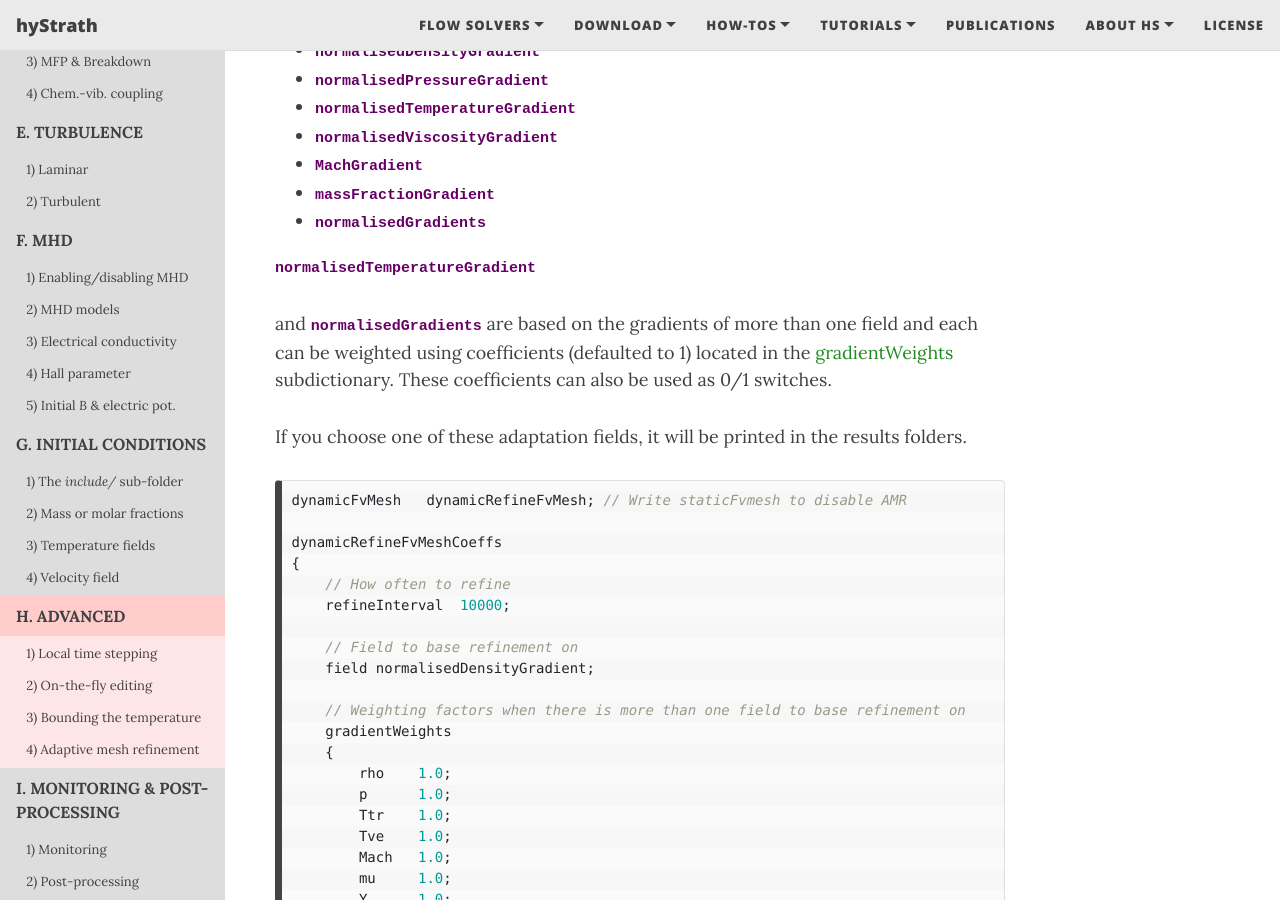
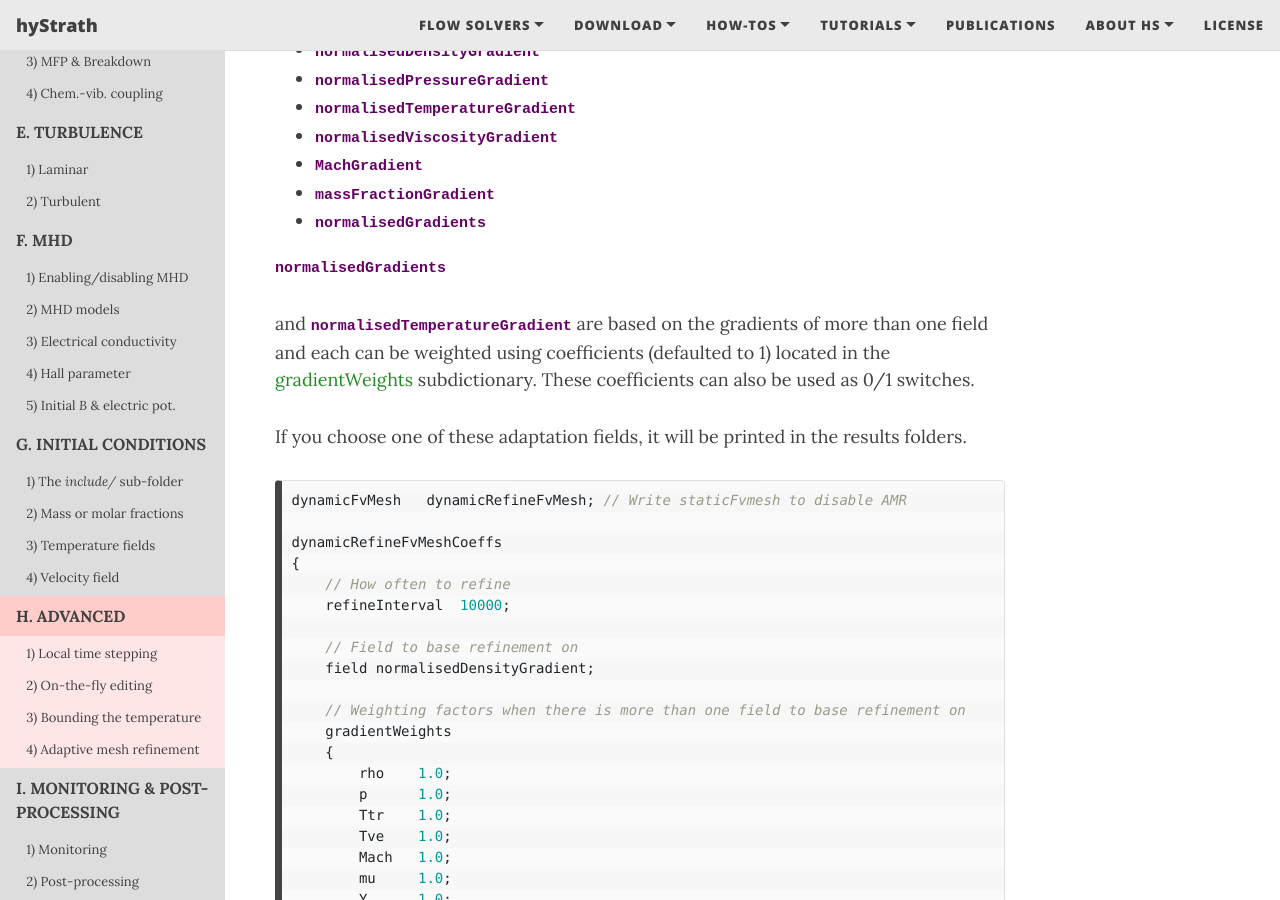
Before and after one commit to hystrath/hystrath.github.io, a Jekyll site: the page built from how-tos-cfd-dev/how-tos-cfd-dev-advanced.md, in a window 1280 px wide and 900 px high, scrolled down 4296 px. Built offline with Jekyll 4.4.1, drawn with Linux system fonts in a browser that asks for light colours; nearby versions of some CDN libraries.

Commit message:
Editing website pages

```diff
--- a/how-tos-cfd-dev/how-tos-cfd-dev-advanced.md
+++ b/how-tos-cfd-dev/how-tos-cfd-dev-advanced.md
@@ -218,7 +218,8 @@ Use <dictval>dynamicRefineFvMesh</dictval> otherwise and implement the <subdict>
 - <dictval>massFractionGradient</dictval>
 - <dictval>normalisedGradients</dictval>
 
-<dictval>normalisedTemperatureGradient</dictval> and <dictval>normalisedGradients</dictval> are based on the gradients of more than one field and each can be weighted using coefficients (defaulted to 1) located in the <subdict>gradientWeights</subdict> subdictionary. These coefficients can also be used as 0/1 switches.
+
+<dictval>normalisedGradients</dictval> and <dictval>normalisedTemperatureGradient</dictval> are based on the gradients of more than one field and each can be weighted using coefficients (defaulted to 1) located in the <subdict>gradientWeights</subdict> subdictionary. These coefficients can also be used as 0/1 switches.
 
 If you choose one of these adaptation fields, it will be printed in the results folders.
 
```
